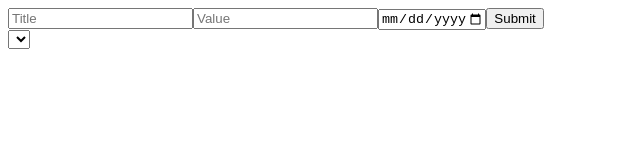
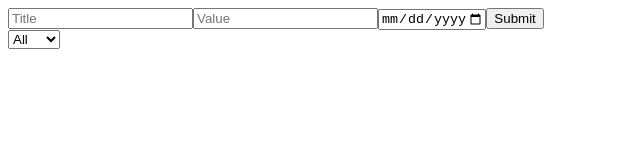
Before and after one commit to MauricioBurbano/expense-tracker, a React (Vite) app: page / in a window 1280 px wide. Shown: the top 160 px of the page, without its empty margins (0-640 px from the left). Built offline with nearby package versions, Linux system fonts and the light colour scheme.

Commit message:
add filter

```diff
--- a/src/App.jsx
+++ b/src/App.jsx
@@ -13,7 +13,7 @@ function App() {
   return (
     <>
       <Form onSubmit={handleForm} />
-      <Filter expenses={expenses}/>
+      <Filter />
       <Expenses expenses={expenses} />
     </>
   )
--- a/src/components/Expenses.jsx
+++ b/src/components/Expenses.jsx
@@ -3,8 +3,8 @@ import Expense from "./Expense"
 function Expenses(props) {
     return (
         <>
-            {props.expenses.map((expense, index) => {
-                return <Expense expense={expense} key={Math.random() + index} />
+            {props.expenses.map((expense) => {
+                return <Expense expense={expense} key={Math.random()} />
             })}
         </>
     )
--- a/src/components/Filter.jsx
+++ b/src/components/Filter.jsx
@@ -1,32 +1,11 @@
-function Filter(props) {
-    const allYears = props.expenses.map(expense => {return getYear(expense.date)}).sort()
-    const years = []
-
-    for (let i = 0; i < allYears.length; i++) {
-        if (!exist(allYears[i], years)) {
-            years.push(allYears[i])
-        }
-    }
-
-    function exist(value, arr) {
-        for (let i = 0; i < arr.length; i++) {
-            if (value === arr[i]) return true
-        }
-        return false
-    }
-
-    function getYear(date) {
-        let year = ''
-        for (let i = 0; i < 4; i++) {
-            year += date.charAt(i)
-        }
-        return year
-    }
+function Filter() {
+    const years = [2020, 2021, 2022, 2023]
 
     return (
         <select>
-            {years.map((year, index) => {
-                return <option key={Math.random() + index}>{year}</option>
+            <option key={Math.random()}>All</option>
+            {years.map((year) => {
+                return <option key={Math.random()}>{year}</option>
             })}
         </select>
     )
```
